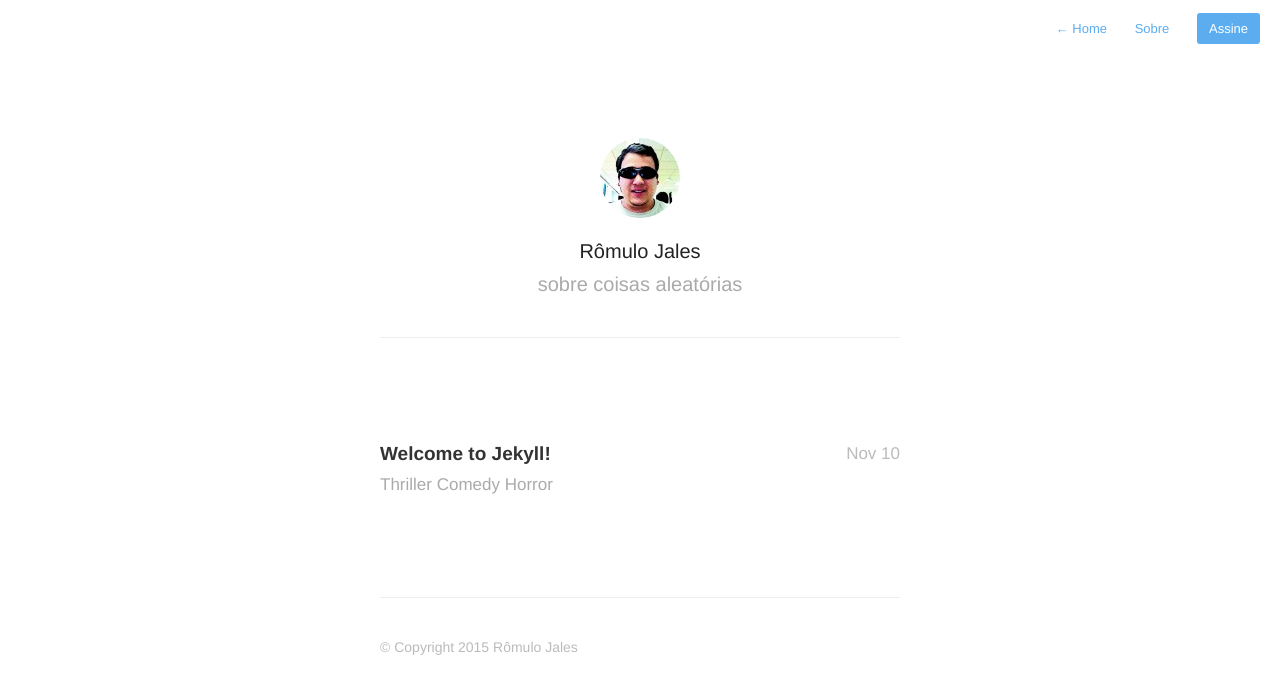
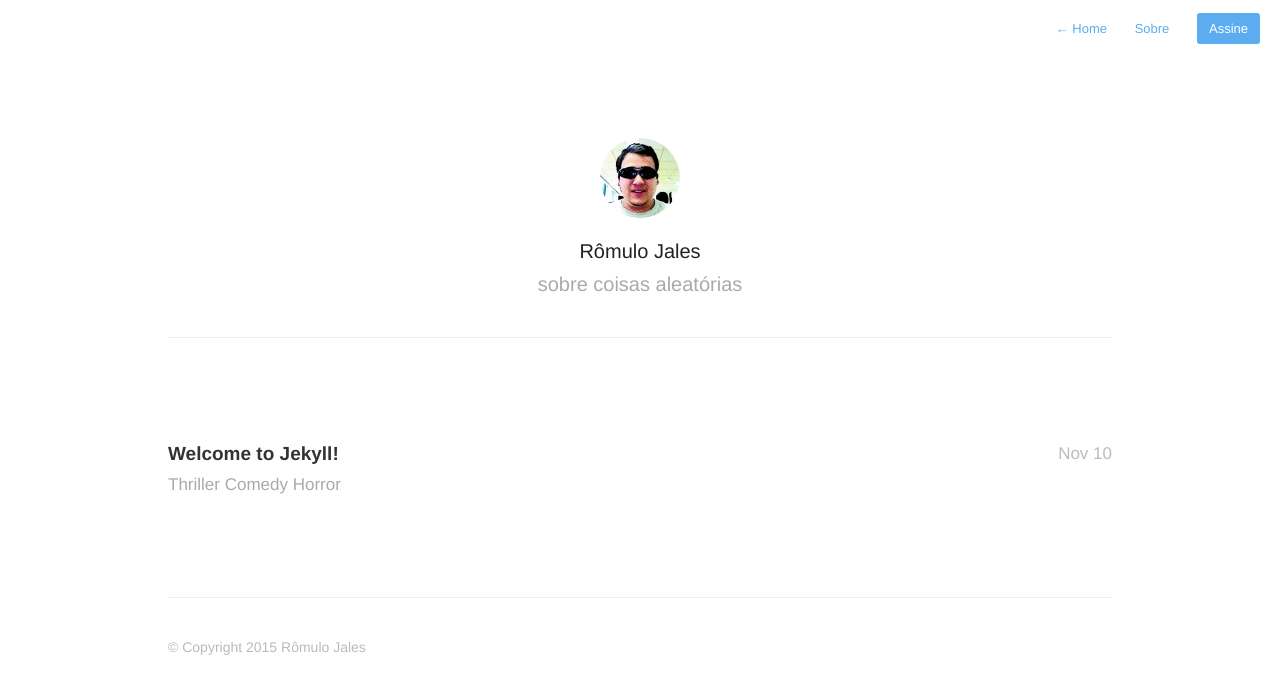
Before and after one commit to romulojales/romulojales.github.io, a Jekyll site: the page built from index.html, in a window 1280 px wide. Shown: the top 694 px of the page. Built offline with Jekyll 4.4.1, drawn with Linux system fonts in a browser that asks for light colours; nearby versions of some CDN libraries; Markdown is read by kramdown in place of the engine named in the settings; the list of posts is cut into pages by our own code.

```diff
--- a/assets/css/style.css
+++ b/assets/css/style.css
@@ -71,7 +71,7 @@ h2 {
 
 .profile #wrapper {
 	padding: 100px 40px 0px;
-	max-width: 600px;
+	max-width: 1024px;
 	margin: 0 auto;
 }
 
@@ -139,13 +139,13 @@ nav.main-nav a.cta {
 }
 
 #wrapper {
-  max-width: 600px;
+  max-width: 1024px;
   margin: 0 auto;
   padding: 60px 40px 100px 40px;
 }
 
 #wrapper.home {
-	max-width: 600px;
+	max-width: 1024px;
 	margin: 0 auto;
 	padding: 0px 40px 20px 40px;
 }
@@ -254,7 +254,7 @@ em, i { font-style: italic; }
 #post-list h2 {
 	font: normal 17px/1.5em "Helvetica Neue",Helvetica,Arial,sans-serif;
 	color: #aaa;
-	max-width: 400px;
+	max-width: 900px;
 	margin-top: 2px;
 }
 
```
Also changed, not shown: 3 other files.
